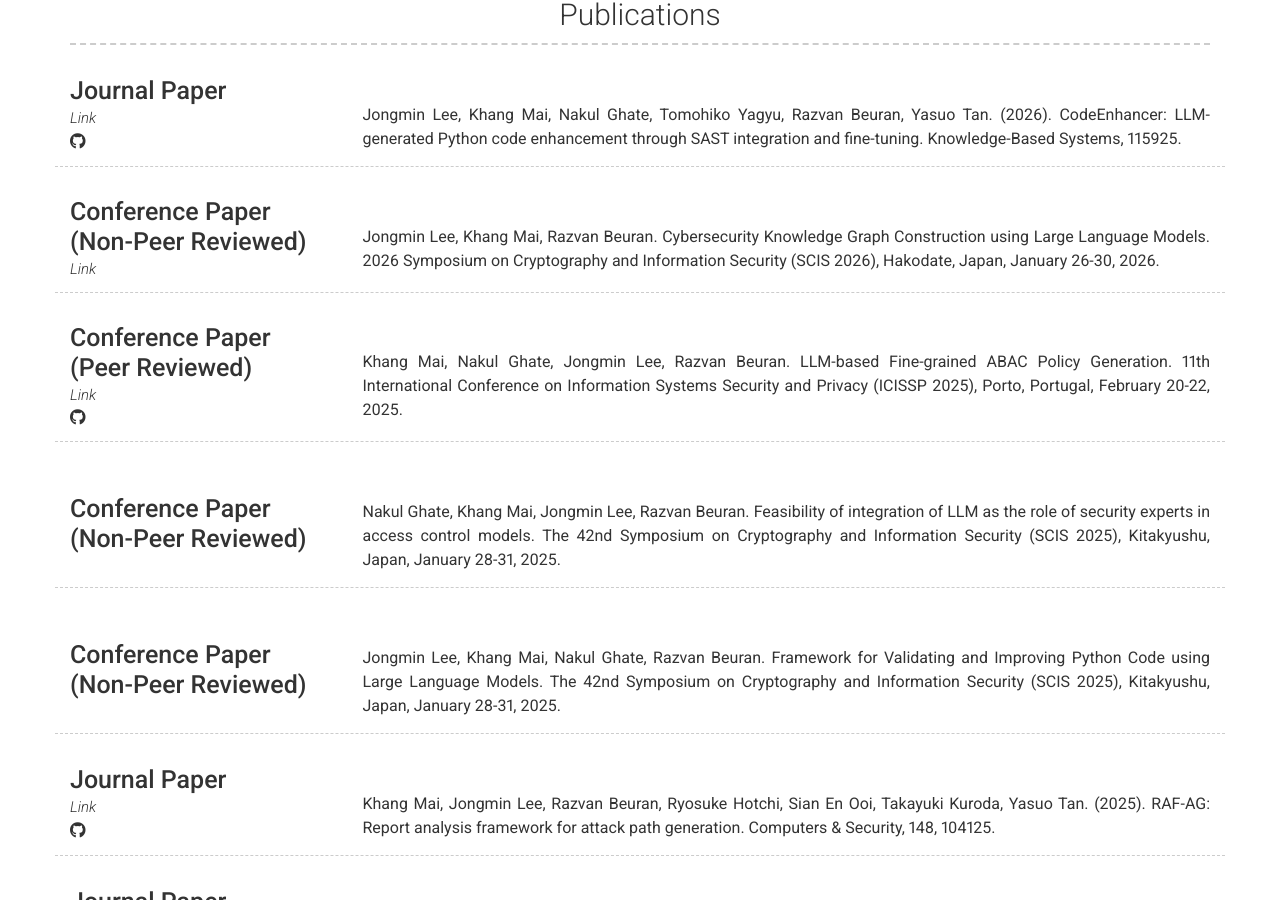
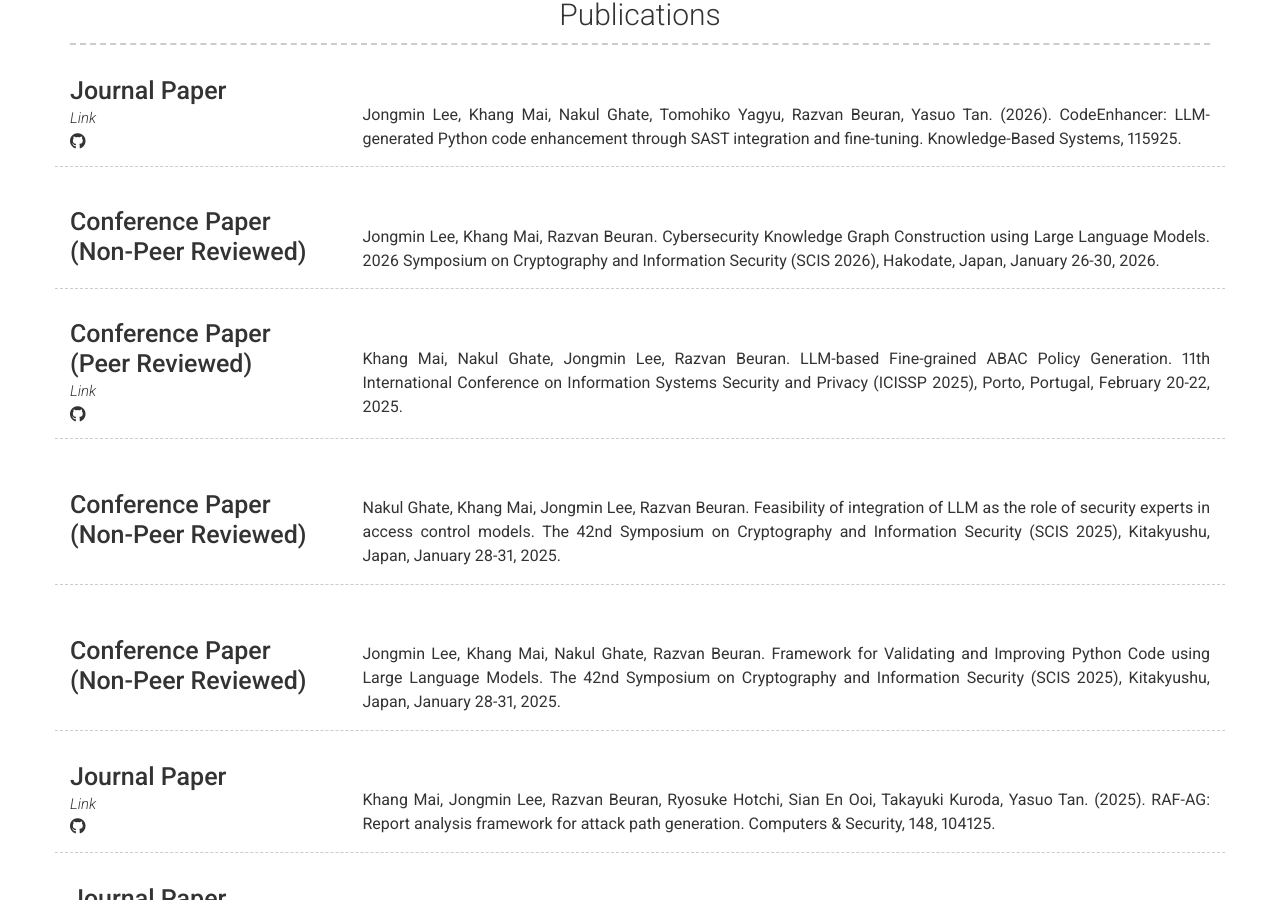
Before and after one commit to strike137/strike137.github.io, a Jekyll site: the page built from index.md, in a window 1280 px wide and 900 px high, scrolled down 1612 px. Built offline with Jekyll 4.4.1, drawn with Linux system fonts in a browser that asks for light colours; nearby versions of some CDN libraries.

Commit message:
Update _config.yml

```diff
--- a/_config.yml
+++ b/_config.yml
@@ -112,8 +112,6 @@ content:
         border: weak  # Value of `weak` will display a weak border below this item. # Any
                       # other value (or no value) means no border will be displayed
         title: Conference Paper  (Non-Peer Reviewed)
-        link: Link
-        link_text: Link
         quote: >
         description: |
           Jongmin Lee, Khang Mai, Razvan Beuran. Cybersecurity Knowledge Graph Construction using Large Language Models. 2026 Symposium on Cryptography and Information Security (SCIS 2026), Hakodate, Japan, January 26-30, 2026.
```
